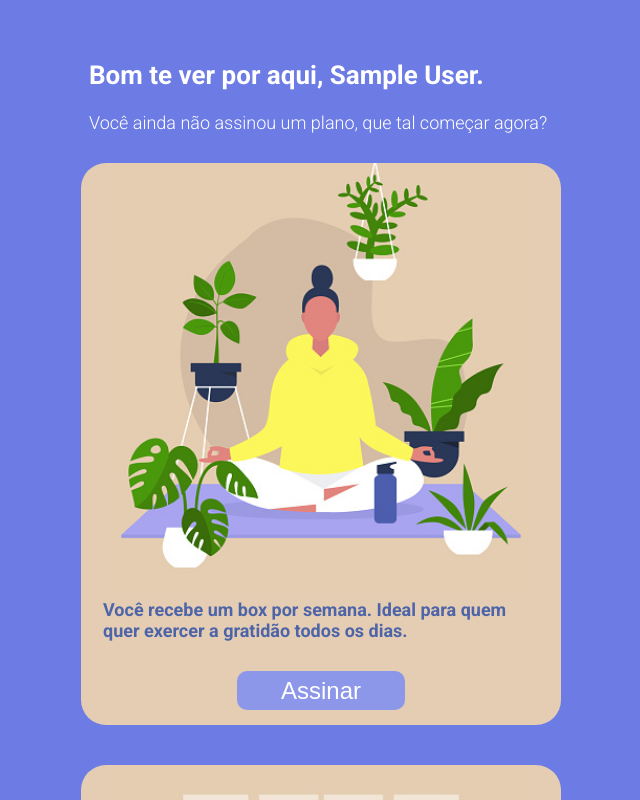
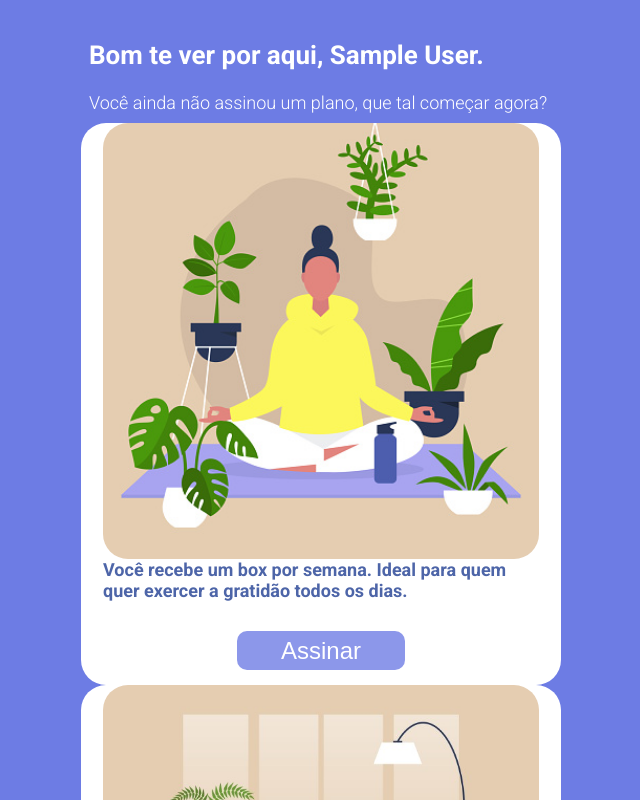
Before and after one commit to leandrodcs/gratibox, a React (Create React App) app: page /home in a window 1280 px wide. Shown: the top 800 px of the page, without its empty margins (319-959 px from the left). Built offline with nearby package versions, Linux system fonts and the light colour scheme; no server answers; sample sign-in values are in the browser's storage.

Commit message:
Minor style changes

```diff
--- a/src/components/SecondSubForm.js
+++ b/src/components/SecondSubForm.js
@@ -3,17 +3,22 @@ import styled from "styled-components";
 import { SubButton } from "./shared/Styles";
 import { getStates } from "../Utils/utils";
 import { AiOutlineArrowDown } from "react-icons/ai";
+import { useState } from "react";
+import Loader from "react-loader-spinner";
 
 export default function SecondSubForm({fullName, setFullName, address, setAddress, zipCode, setZipCode, city, setCity, stateId, setStateId, submitHandler}) {
+    const [isLoading, setIsLoading] = useState(false);
     function secondFormHandler(e) {
+        setIsLoading(true);
         e.preventDefault();
-        submitHandler();
+        submitHandler(setIsLoading)
     }
+    console.log(isLoading);
     return (
-        <Form onSubmit={secondFormHandler}>
+        <Form onSubmit={secondFormHandler} isLoading={isLoading} >
             <TextField required value={fullName} onChange={(e) => setFullName(e.target.value)} label="Nome completo"/>
             <TextField required value={address} onChange={(e) => setAddress(e.target.value)} label="Endereço, Ex: Rua Primavera 300"/>
-            <TextField required value={zipCode} onChange={(e) => setZipCode(e.target.value)} label="CEP"/>
+            <TextField required value={zipCode} onChange={(e) => setZipCode(e.target.value)} label="CEP, Ex: XXXXX-XXX"/>
             <LastRow>
                 <TextField required className="city" value={city} onChange={(e) => setCity(e.target.value)} label="Cidade"/>
                 <FormControl required className="state">
@@ -31,7 +36,7 @@ export default function SecondSubForm({fullName, setFullName, address, setAddres
                     </Select>
                 </FormControl>
             </LastRow>
-            <SubButton type="submit">Finalizar</SubButton>
+            <SubButton type="submit">{isLoading ? <Loader type="ThreeDots" color="#FFFFFF" height={13} /> : `Finalizar`}</SubButton>
         </Form>
     );
 }
@@ -49,6 +54,7 @@ const LastRow = styled.div`
 `;
 
 const Form = styled.form`
+    pointer-events: ${({isLoading}) => isLoading?'none':'initial'};
     width: 100%;
     color: #4D65A8;
     display: flex;
--- a/src/components/SubBanner.js
+++ b/src/components/SubBanner.js
@@ -6,6 +6,7 @@ import image from "../assets/subscribeImg.jpg";
 import UserContext from "../contexts/UserContext";
 import 'dayjs/locale/pt-br.js';
 import { informFutureDeliveryDates } from "../Utils/utils";
+import { Banner, SubTitle, Title, Image } from "./shared/Styles";
 
 export default function SubBanner({sub}) {
     const {user} = useContext(UserContext);
@@ -58,33 +59,6 @@ const InfoTitle = styled.p`
     }
 `;
 
-const Title = styled.h1`
-    font-size: 26px;
-    line-height: 30px;
-    font-weight: 700;
-    margin: 60px 0 22px 8px;
-`;
-
-const SubTitle = styled.h2`
-    font-size: 18px;
-    line-height: 21px;
-    font-weight: 300;
-    margin: 0px 0px 10px 8px;
-`;
-
-const Banner = styled.div`
-    background: #FFFFFF;
-    border-radius: 25px;
-    padding: 0 22px;
-    display: flex;
-    flex-direction: column;
-`;
-
-const Image = styled.img`
-    border-radius: 25px;
-    width: 100%;
-`;
-
 const Button = styled.button`
     background: #8C97EA;
     border-radius: 10px;
--- a/src/components/SublessBanner.js
+++ b/src/components/SublessBanner.js
@@ -2,7 +2,7 @@ import { useContext } from "react";
 import UserContext from "../contexts/UserContext";
 import image01 from "../assets/homeImg01.jpg";
 import image02 from "../assets/homeImage02.jpg";
-
+import { Banner, SubTitle, Title, Image } from "./shared/Styles";
 import styled from "styled-components";
 import { useHistory } from "react-router";
 
@@ -28,34 +28,6 @@ export default function SublessBanner() {
     );
 }
 
-const Title = styled.h1`
-    font-size: 26px;
-    line-height: 30px;
-    font-weight: 700;
-    margin: 60px 0 22px 8px;
-`;
-
-const SubTitle = styled.h2`
-    font-size: 18px;
-    line-height: 21px;
-    font-weight: 300;
-    margin: 0px 0px 30px 8px;
-`;
-
-const Banner = styled.div`
-    background: #E5CDB3;
-    border-radius: 25px;
-    padding: 0 22px;
-    display: flex;
-    flex-direction: column;
-    margin-bottom: 40px;
-`;
-
-const Image = styled.img`
-    border-radius: 25px;
-    width: 100%;
-`;
-
 const Description = styled.p`
     color: #4D65A8;
     font-size: 18px;
--- a/src/pages/SubscribeForm.js
+++ b/src/pages/SubscribeForm.js
@@ -21,7 +21,7 @@ export default function SubscribeForm() {
     const [stateId, setStateId] = useState("");
     const history = useHistory();
 
-    function submitHandler() {
+    function submitHandler(setIsLoading) {
         const body = {
             fullName,
             address,
@@ -34,10 +34,12 @@ export default function SubscribeForm() {
         postSubscription(user.token, body)
         .then(res => {
             sendAlert('success', 'Parabéns!', 'Agora você é grato :)')
+            setIsLoading(false);
             history.push('/home');
         })
         .catch(err => {
             sendAlert('error', 'Opa...', err.response.data)
+            setIsLoading(false);
         })
     }
 
```
